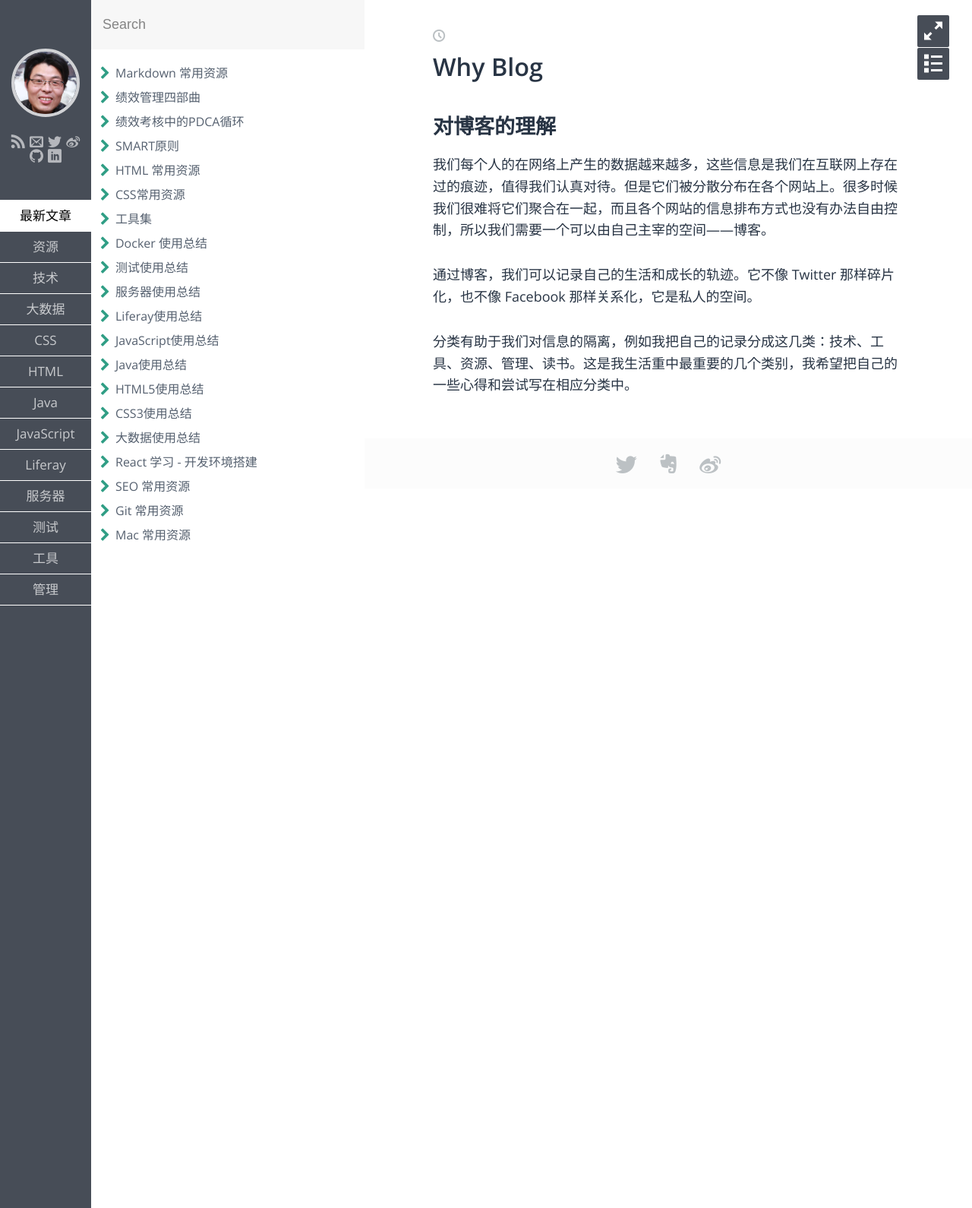
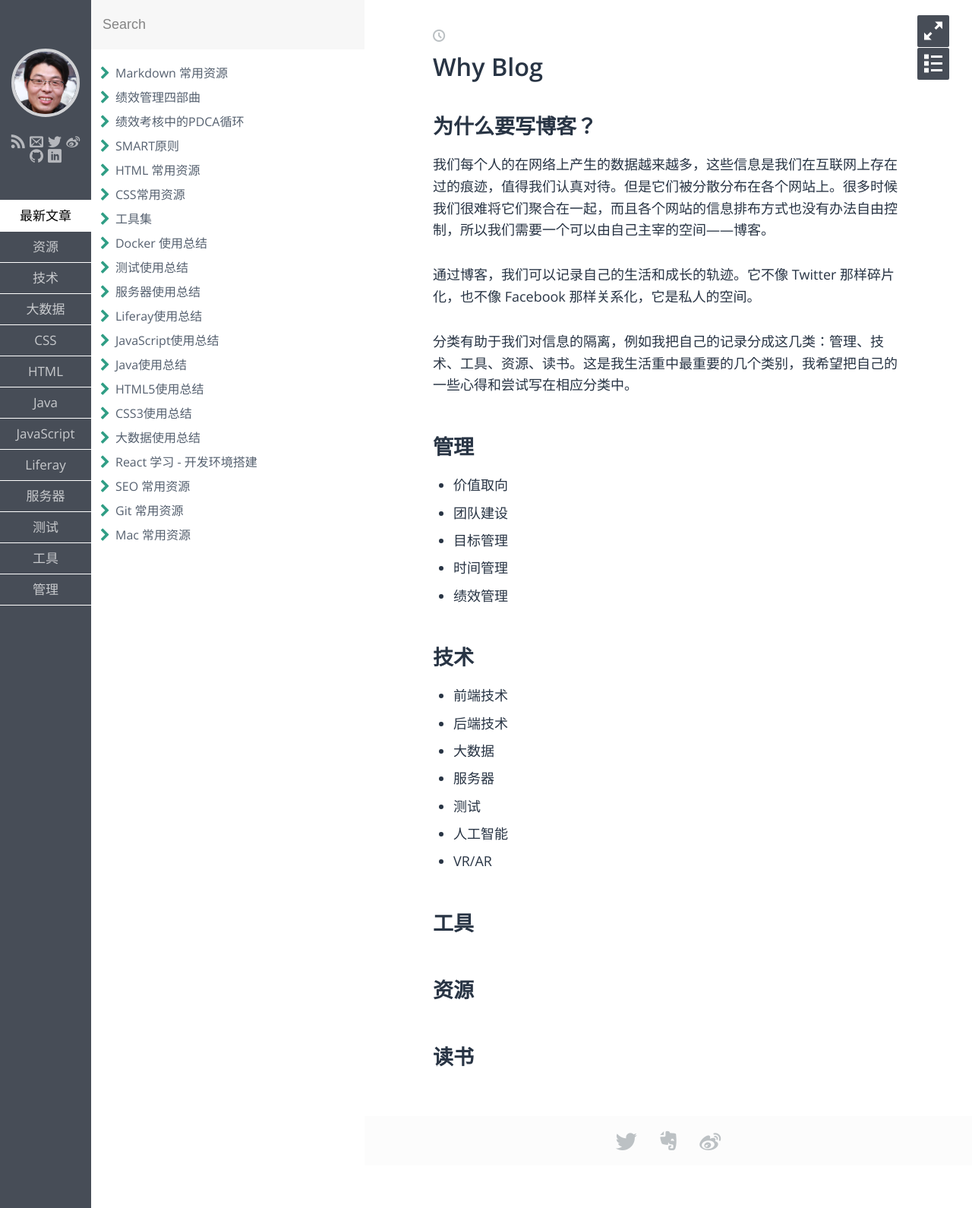
Before and after one commit to sohui/sohui.github.io, a Jekyll site: the page built from index.md, in a window 1280 px wide. Shown: the whole page at 76% size. Built offline with Jekyll 4.4.1, drawn with Linux system fonts in a browser that asks for light colours; some web fonts are replaced; comment, search, counter and statistics services are not loaded.

Commit message:
更新主页

```diff
--- a/index.md
+++ b/index.md
@@ -3,10 +3,32 @@ title: Why Blog
 layout: post
 ---
 
-## 对博客的理解
+## 为什么要写博客？
 
 我们每个人的在网络上产生的数据越来越多，这些信息是我们在互联网上存在过的痕迹，值得我们认真对待。但是它们被分散分布在各个网站上。很多时候我们很难将它们聚合在一起，而且各个网站的信息排布方式也没有办法自由控制，所以我们需要一个可以由自己主宰的空间——博客。
 
 通过博客，我们可以记录自己的生活和成长的轨迹。它不像 Twitter 那样碎片化，也不像 Facebook 那样关系化，它是私人的空间。
 
-分类有助于我们对信息的隔离，例如我把自己的记录分成这几类：技术、工具、资源、管理、读书。这是我生活重中最重要的几个类别，我希望把自己的一些心得和尝试写在相应分类中。
+分类有助于我们对信息的隔离，例如我把自己的记录分成这几类：管理、技术、工具、资源、读书。这是我生活重中最重要的几个类别，我希望把自己的一些心得和尝试写在相应分类中。
+
+## 管理
+  - 价值取向
+  - 团队建设
+  - 目标管理
+  - 时间管理
+  - 绩效管理
+
+## 技术
+  - 前端技术
+  - 后端技术
+  - 大数据
+  - 服务器
+  - 测试
+  - 人工智能
+  - VR/AR
+
+## 工具
+
+## 资源
+
+## 读书
```
